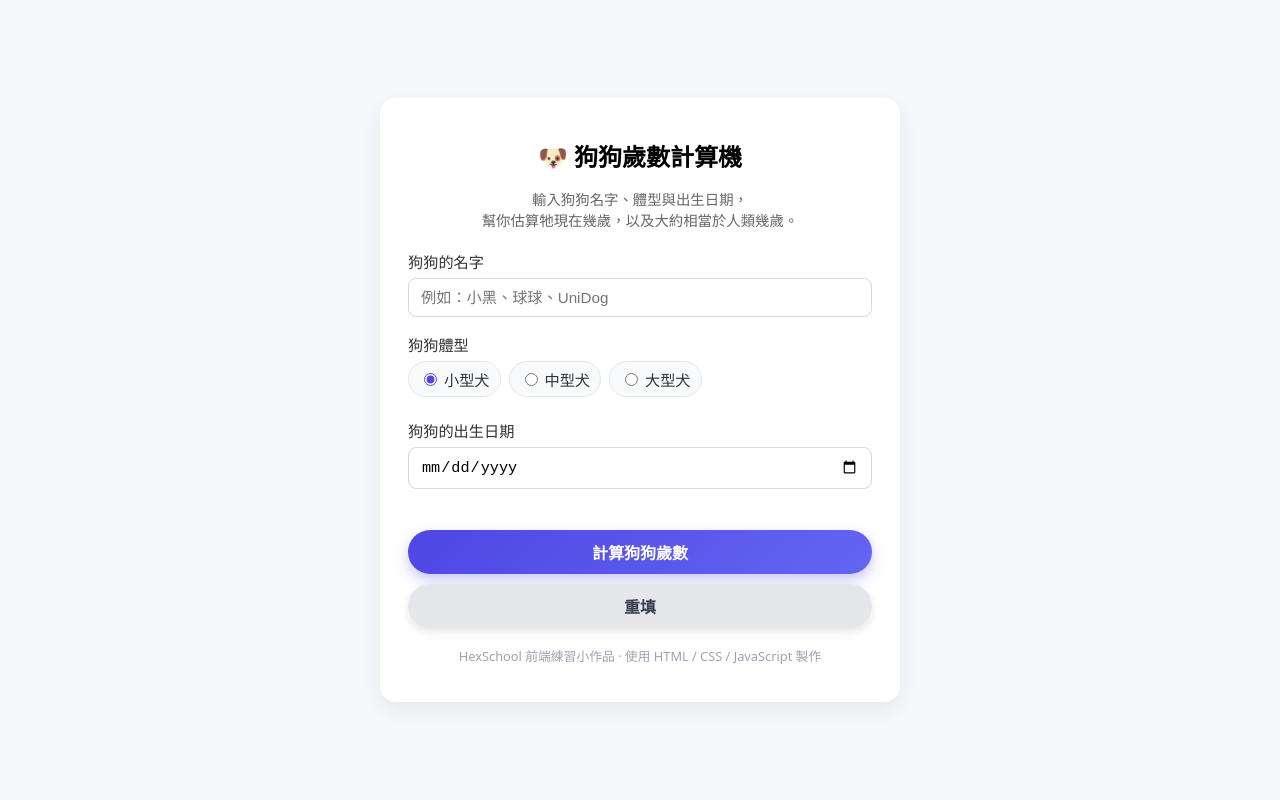
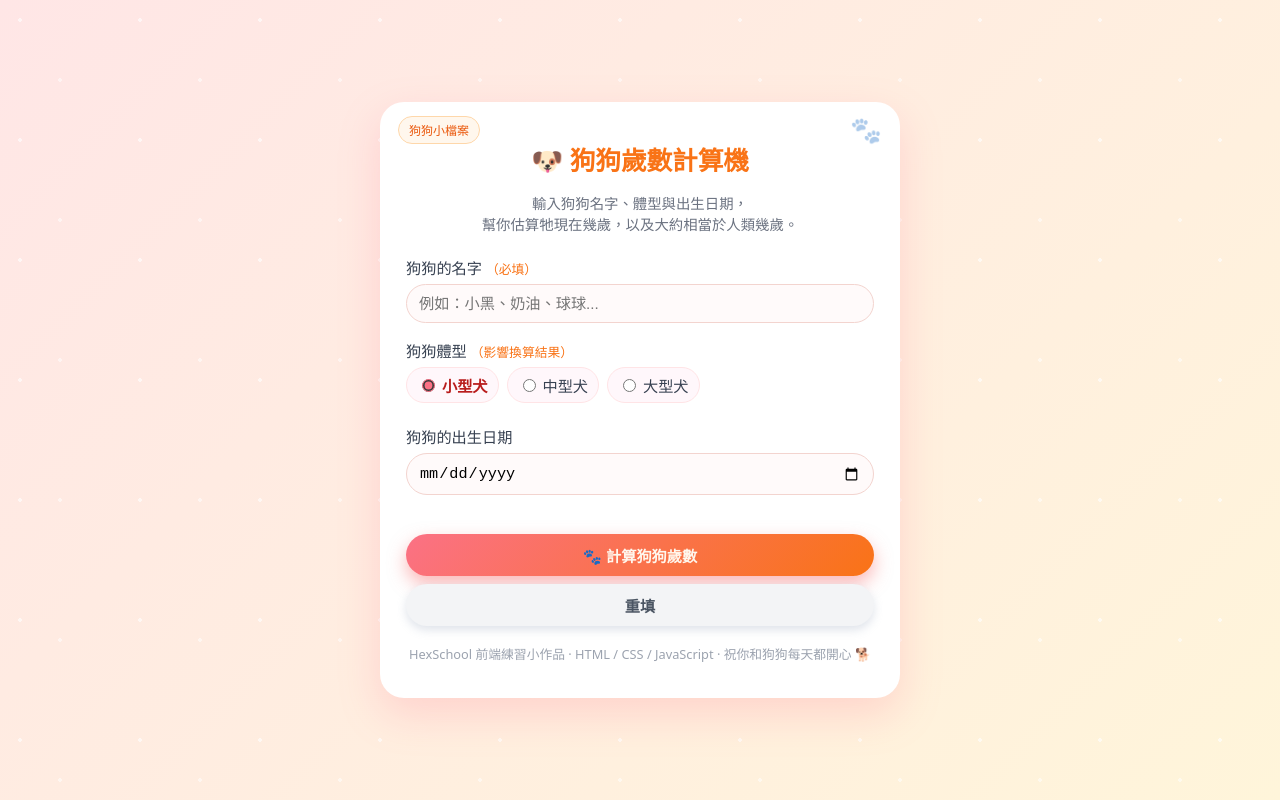
Before and after one commit to KennyKang7012/Dog-Age-Calculator, a plain HTML site: page index.html in a window 1280 px wide. Drawn offline with Linux system fonts and the light colour scheme.

Commit message:
整個頁面換成「可愛狗狗主題」版
一、可愛風格設計重點

配色：

背景：柔和粉橘漸層 + 白色卡片

主色：粉紅 + 橘黃（像零食罐、狗狗玩具的感覺）

造型：

卡片大圓角、陰影較柔和

表單欄位、按鈕都是圓角 pill 風格

裝飾元素：

標題加上 🐶、🐾 emoji

在卡片上方加一條「狗狗資訊」小標籤

互動：

計算按鈕：粉色主按鈕

重填按鈕：淡淡灰粉色

radio 體型選項像小膠囊按鈕，滑過會變色

邏輯部分（體型換算、人類年齡表、重填功能）完全保留。

```diff
--- a/index.html
+++ b/index.html
@@ -2,14 +2,17 @@
 <html lang="zh-Hant">
 <head>
   <meta charset="UTF-8" />
-  <title>狗狗歲數計算機</title>
+  <title>狗狗歲數計算機 🐶</title>
   <!-- 外部樣式 -->
   <link rel="stylesheet" href="style.css" />
-  <!-- 外部腳本，defer 代表等 HTML 載入後再執行 JS -->
+  <!-- 外部腳本 -->
   <script src="script.js" defer></script>
 </head>
 <body>
+  <div class="page-bg">
     <div class="calculator-container">
+      <div class="badge">狗狗小檔案</div>
+
       <h1 class="calculator-title">🐶 狗狗歲數計算機</h1>
       <p class="calculator-subtitle">
         輸入狗狗名字、體型與出生日期，<br />
@@ -18,17 +21,17 @@
 
       <!-- 狗狗名字 -->
       <div class="form-group">
-      <label for="dogName">狗狗的名字</label>
+        <label for="dogName">狗狗的名字 <span class="hint">（必填）</span></label>
         <input
           type="text"
           id="dogName"
-        placeholder="例如：小黑、球球、UniDog"
+          placeholder="例如：小黑、奶油、球球..."
         />
       </div>
 
       <!-- 狗狗體型 -->
       <div class="form-group">
-      <label>狗狗體型</label>
+        <label>狗狗體型 <span class="hint">（影響換算結果）</span></label>
         <div class="size-options">
           <label class="size-option">
             <input type="radio" name="dogSize" value="small" checked />
@@ -54,11 +57,11 @@
       <!-- 錯誤訊息顯示區 -->
       <p id="errorMessage" class="error-message"></p>
 
-    <!-- 計算按鈕 -->
-    <button id="calcBtn" class="btn">計算狗狗歲數</button>
-
-    <!-- 新增：重填按鈕 -->
+      <!-- 按鈕區 -->
+      <div class="btn-row">
+        <button id="calcBtn" class="btn btn-primary">🐾 計算狗狗歲數</button>
         <button id="resetBtn" class="btn btn-reset">重填</button>
+      </div>
 
       <!-- 結果顯示區 -->
       <div id="resultCard" class="result-card">
@@ -70,7 +73,10 @@
         </p>
       </div>
 
-    <p class="footer-note">HexSchool 前端練習小作品 · 使用 HTML / CSS / JavaScript 製作</p>
+      <p class="footer-note">
+        HexSchool 前端練習小作品 · HTML / CSS / JavaScript · 祝你和狗狗每天都開心 🐕
+      </p>
+    </div>
   </div>
 </body>
 </html>
--- a/style.css
+++ b/style.css
@@ -1,4 +1,4 @@
-/* 全站基礎樣式 */
+/* === 基礎設定 === */
 * {
   box-sizing: border-box;
 }
@@ -8,38 +8,73 @@ body {
   padding: 0;
   font-family: system-ui, -apple-system, BlinkMacSystemFont, "Segoe UI",
     "Noto Sans TC", sans-serif;
-  background: #f5f7fb;
+}
+
+/* 背景：柔和漸層 + 小圓點圖案感 */
+.page-bg {
+  min-height: 100vh;
   display: flex;
-  min-height: 100vh;
   align-items: center;
   justify-content: center;
+  background:
+    radial-gradient(circle at 20px 20px, rgba(255, 255, 255, 0.6) 2px, transparent 0),
+    radial-gradient(circle at 60px 80px, rgba(255, 255, 255, 0.5) 2px, transparent 0),
+    linear-gradient(135deg, #ffe6e6, #fff5da);
+  background-size: 120px 120px, 140px 140px, cover;
 }
 
-/* 外層容器 */
+/* === 外層卡片 === */
 .calculator-container {
   background: #ffffff;
   width: 100%;
   max-width: 520px;
-  padding: 24px 28px;
-  border-radius: 16px;
-  box-shadow: 0 8px 20px rgba(0, 0, 0, 0.06);
+  padding: 28px 26px 22px;
+  border-radius: 24px;
+  box-shadow: 0 16px 40px rgba(255, 126, 151, 0.25);
+  position: relative;
+  overflow: hidden;
 }
 
+/* 上方小標籤 */
+.badge {
+  position: absolute;
+  top: 14px;
+  left: 18px;
+  padding: 4px 10px;
+  font-size: 0.75rem;
+  border-radius: 999px;
+  background: #fff7ed;
+  color: #ea580c;
+  border: 1px solid #fed7aa;
+}
+
+/* 右上角淡淡的狗掌裝飾 */
+.calculator-container::after {
+  content: "🐾";
+  position: absolute;
+  right: 18px;
+  top: 10px;
+  font-size: 1.6rem;
+  opacity: 0.35;
+}
+
+/* === 標題區 === */
 .calculator-title {
-  font-size: 1.5rem;
-  font-weight: 700;
+  font-size: 1.6rem;
+  font-weight: 800;
   text-align: center;
-  margin-bottom: 4px;
+  margin: 10px 0 4px;
+  color: #f97316;
 }
 
 .calculator-subtitle {
   font-size: 0.9rem;
   text-align: center;
-  color: #666;
-  margin-bottom: 20px;
+  color: #6b7280;
+  margin-bottom: 22px;
 }
 
-/* 表單區塊 */
+/* === 表單區塊 === */
 .form-group {
   margin-bottom: 16px;
 }
@@ -48,27 +83,36 @@ body {
   display: block;
   font-size: 0.95rem;
   margin-bottom: 6px;
-  color: #333;
+  color: #374151;
 }
 
+.hint {
+  font-size: 0.8rem;
+  color: #f97316;
+}
+
+/* 文字與日期輸入框 */
 .form-group input[type="text"],
 .form-group input[type="date"] {
   width: 100%;
   padding: 10px 12px;
-  border: 1px solid #d5d9e2;
-  border-radius: 8px;
+  border: 1px solid #f3d4cf;
+  border-radius: 999px;
   font-size: 0.95rem;
   outline: none;
-  transition: border-color 0.15s ease, box-shadow 0.15s ease;
+  background-color: #fffafa;
+  transition: border-color 0.15s ease, box-shadow 0.15s ease,
+    background-color 0.15s ease;
 }
 
 .form-group input[type="text"]:focus,
 .form-group input[type="date"]:focus {
-  border-color: #4f46e5;
-  box-shadow: 0 0 0 3px rgba(79, 70, 229, 0.15);
+  border-color: #fb7185;
+  background-color: #fff1f2;
+  box-shadow: 0 0 0 3px rgba(248, 113, 113, 0.18);
 }
 
-/* 體型選項區塊 */
+/* === 體型選項 === */
 .size-options {
   display: flex;
   gap: 8px;
@@ -81,93 +125,123 @@ body {
   gap: 4px;
   padding: 6px 10px;
   border-radius: 999px;
-  border: 1px solid #e5e7eb;
-  background-color: #f9fafb;
+  border: 1px solid #ffe4e6;
+  background-color: #fff7fb;
   cursor: pointer;
   font-size: 0.9rem;
+  color: #6b7280;
   transition: background-color 0.15s ease, border-color 0.15s ease,
-    box-shadow 0.15s ease;
+    box-shadow 0.15s ease, color 0.15s ease;
 }
 
-/* 讓點了 radio 之後看起來比較明顯 */
 .size-option input[type="radio"] {
-  accent-color: #4f46e5;
+  accent-color: #fb7185;
 }
 
 .size-option:hover {
-  background-color: #eef2ff;
-  border-color: #c7d2fe;
+  background-color: #ffe4e6;
+  border-color: #fb7185;
+  color: #b91c1c;
+  box-shadow: 0 0 0 2px rgba(248, 113, 113, 0.18);
 }
 
-/* 按鈕樣式 */
+/* 讓被選中的 label 看起來比較「被按下去」 */
+.size-option input[type="radio"]:checked + span {
+  font-weight: 600;
+  color: #b91c1c;
+}
+
+/* === 按鈕區 === */
+.btn-row {
+  display: flex;
+  flex-direction: column;
+  gap: 8px;
+  margin-top: 6px;
+}
+
 .btn {
   width: 100%;
   padding: 10px 12px;
   border: none;
   border-radius: 999px;
-  font-size: 1rem;
+  font-size: 0.95rem;
   font-weight: 600;
   cursor: pointer;
-  background: linear-gradient(135deg, #4f46e5, #6366f1);
-  color: #fff;
-  margin-top: 4px;
-  transition: transform 0.08s ease, box-shadow 0.08s ease, opacity 0.1s ease;
-  box-shadow: 0 6px 14px rgba(79, 70, 229, 0.3);
+  transition: transform 0.08s ease, box-shadow 0.08s ease, opacity 0.1s ease,
+    background 0.15s ease;
 }
 
-.btn:hover {
-  transform: translateY(-1px);
-  box-shadow: 0 10px 20px rgba(79, 70, 229, 0.35);
+/* 主按鈕：粉色 */
+.btn-primary {
+  background: linear-gradient(135deg, #fb7185, #f97316);
+  color: #fff7ed;
+  box-shadow: 0 8px 18px rgba(248, 113, 113, 0.5);
 }
 
-.btn:active {
-  transform: translateY(0);
-  box-shadow: 0 4px 10px rgba(79, 70, 229, 0.25);
-  opacity: 0.9;
+.btn-primary:hover {
+  transform: translateY(-1px);
+  box-shadow: 0 10px 22px rgba(248, 113, 113, 0.6);
 }
 
-/* 重填按鈕（淺灰色風格） */
+.btn-primary:active {
+  transform: translateY(0);
+  box-shadow: 0 4px 10px rgba(248, 113, 113, 0.45);
+  opacity: 0.95;
+}
+
+/* 重填按鈕：淡灰粉 */
 .btn-reset {
-  margin-top: 10px;
-  background: #e5e7eb;
-  color: #374151;
-  box-shadow: 0 4px 10px rgba(0,0,0,0.1);
+  background: #f3f4f6;
+  color: #4b5563;
+  box-shadow: 0 4px 10px rgba(148, 163, 184, 0.3);
 }
 
 .btn-reset:hover {
-  background: #d1d5db;
-  box-shadow: 0 6px 14px rgba(0,0,0,0.15);
+  background: #e5e7eb;
 }
 
 .btn-reset:active {
-  background: #9ca3af;
+  background: #d1d5db;
   box-shadow: none;
 }
 
-/* 錯誤訊息 */
+/* === 錯誤訊息 === */
 .error-message {
-  min-height: 1.2em; /* 保留空間，沒有錯也不會整個跳動 */
+  min-height: 1.2em;
   font-size: 0.9rem;
   color: #e11d48;
-  margin-top: 8px;
+  margin-top: 6px;
   margin-bottom: 4px;
 }
 
-/* 結果區塊 */
+/* === 結果卡片 === */
 .result-card {
   margin-top: 16px;
   padding: 14px 16px;
-  border-radius: 12px;
-  background: #f0fdf4;
+  border-radius: 16px;
+  background: #ecfdf5;
   border: 1px solid #bbf7d0;
   font-size: 0.95rem;
-  color: #14532d;
+  color: #166534;
   display: none; /* 預設隱藏，計算後再顯示 */
+  position: relative;
+  overflow: hidden;
+}
+
+/* 結果卡片角落的可愛背景 */
+.result-card::before {
+  content: "";
+  position: absolute;
+  right: -20px;
+  bottom: -20px;
+  width: 80px;
+  height: 80px;
+  background: radial-gradient(circle, rgba(34, 197, 94, 0.18) 0, transparent 60%);
 }
 
 .result-title {
   font-weight: 700;
-  margin-bottom: 4px;
+  margin-bottom: 6px;
 }
 
 .result-detail {
@@ -176,11 +250,11 @@ body {
 
 .result-note {
   font-size: 0.8rem;
-  color: #166534;
+  color: #15803d;
   margin-top: 6px;
 }
 
-/* 小小 Footer 說明 */
+/* Footer 小字 */
 .footer-note {
   margin-top: 18px;
   font-size: 0.8rem;
@@ -188,9 +262,14 @@ body {
   color: #9ca3af;
 }
 
+/* 手機版調整 */
 @media (max-width: 600px) {
   .calculator-container {
-    margin: 16px;
-    padding: 18px 16px;
+    margin: 18px;
+    padding: 24px 18px 18px;
+  }
+
+  .btn-row {
+    flex-direction: column;
   }
 }
```
Also changed, not shown: script.js (+6 -10 lines). Lines whose indentation alone changed are shown as unchanged.
